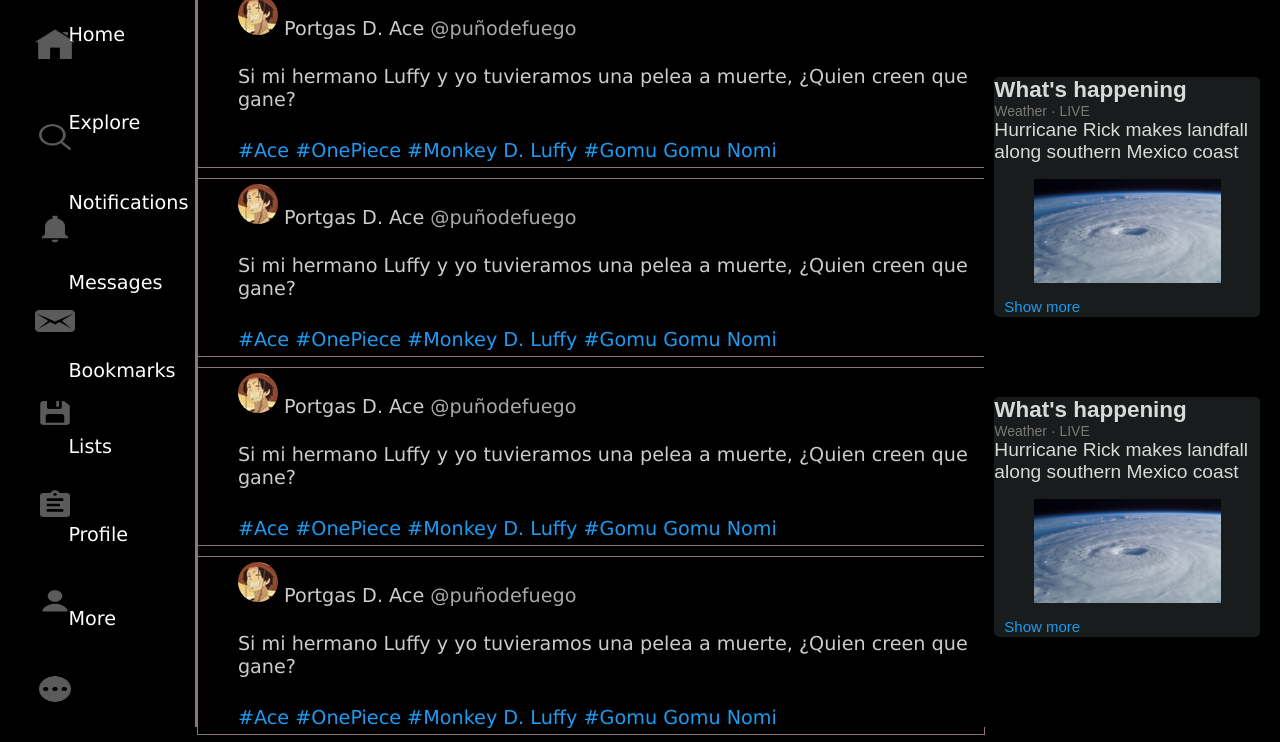
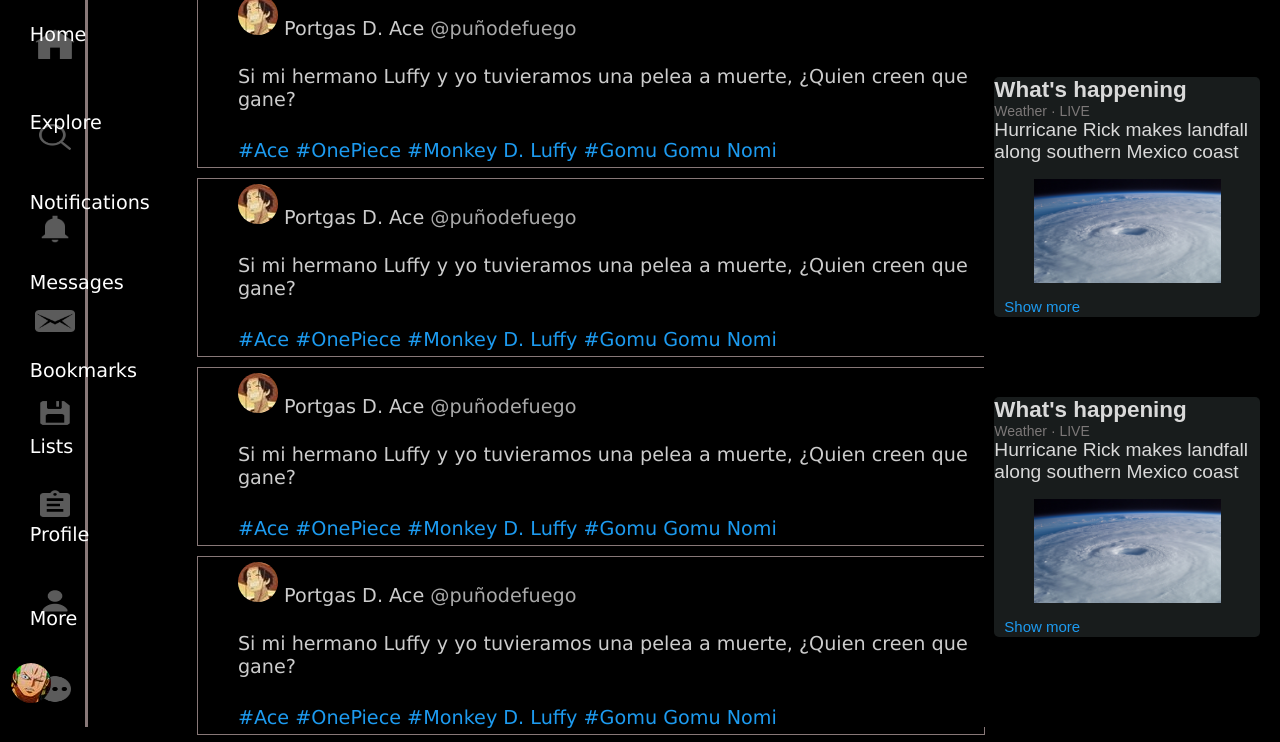
Before and after one commit to AdrianRMV/TrabajosProgramacionWeb, a plain HTML site: page trabajo 3/Inicio tw/index.html in a window 1280 px wide. Shown: the part 73-815 px from the top of the page. Drawn offline with Linux system fonts and the light colour scheme; files whose address does not match are found by name.

Commit message:
Se agrego animacion en imagenes y terminado

```diff
--- a/trabajo 3/Inicio tw/css/estilos.css
+++ b/trabajo 3/Inicio tw/css/estilos.css
@@ -79,6 +79,7 @@ body {
     display: none;
     background-color: black;
     border-right: solid 3px rgba(151, 133, 133,0.9);
+    max-width: fit-content;
 }
 .sidebar-right{
     display: none;
@@ -109,6 +110,7 @@ body {
     border-radius: 20px;
     left:1vw;
     top: 16%;
+    cursor: pointer;
 }
 
 .destello {
@@ -165,6 +167,17 @@ body {
     /* background-color: #1d9bf0; */
     border-style: none;
     background-image: url(./images/zoro.jpg);
+}
+
+.icono-perfil {
+    width: 40px;
+    height: 40px;
+    border-style: none;
+    border-radius: 20px;
+    position: absolute;
+    left: 13%;
+    bottom: 3%;
+    cursor: pointer;
 }
 
 /* ============================ */
@@ -365,6 +378,6 @@ body {
     text-decoration-line: underline;
 }
 
-/* .more-right:hover{
-
-} */
+img:hover {
+    transform: scale(1.1,1.1);
+}
--- a/trabajo 3/Inicio tw/index.html
+++ b/trabajo 3/Inicio tw/index.html
@@ -1,5 +1,6 @@
 <!DOCTYPE html>
 <html lang="en">
+
 <head>
     <meta charset="UTF-8">
     <meta http-equiv="X-UA-Compatible" content="IE=edge">
@@ -7,6 +8,7 @@
     <title>Home / Twitter</title>
     <link rel="stylesheet" href="./css/estilos.css">
 </head>
+
 <body class="grid-container">
     <header class="header">
         <img src="./images/zoro.jpg" class="perfil" />
@@ -15,14 +17,14 @@
     </header>
     <article class="main">
         <div class="c1">
-            <img src="./images/ace.jpg" class="profile-img"/>
+            <img src="./images/ace.jpg" class="profile-img" />
             <p class="name-profile">Portgas D. Ace</p>
             <p class="username-profile">@puñodefuego</p>
             <p class="text-content">Si mi hermano Luffy y yo tuvieramos una pelea a muerte, ¿Quien creen que gane?</p>
             <p class="hashtags-content">#Ace #OnePiece #Monkey D. Luffy #Gomu Gomu Nomi</p>
         </div>
         <div class="c1">
-            <img src="./images/ace.jpg" class="profile-img"/>
+            <img src="./images/ace.jpg" class="profile-img" />
             <p class="name-profile">Portgas D. Ace</p>
             <p class="username-profile">@puñodefuego</p>
             <p class="text-content">Si mi hermano Luffy y yo tuvieramos una pelea a muerte, ¿Quien creen que gane?</p>
@@ -30,7 +32,7 @@
 
         </div>
         <div class="c1">
-            <img src="./images/ace.jpg" class="profile-img"/>
+            <img src="./images/ace.jpg" class="profile-img" />
             <p class="name-profile">Portgas D. Ace</p>
             <p class="username-profile">@puñodefuego</p>
             <p class="text-content">Si mi hermano Luffy y yo tuvieramos una pelea a muerte, ¿Quien creen que gane?</p>
@@ -38,7 +40,7 @@
 
         </div>
         <div class="c1">
-            <img src="./images/ace.jpg" class="profile-img"/>
+            <img src="./images/ace.jpg" class="profile-img" />
             <p class="name-profile">Portgas D. Ace</p>
             <p class="username-profile">@puñodefuego</p>
             <p class="text-content">Si mi hermano Luffy y yo tuvieramos una pelea a muerte, ¿Quien creen que gane?</p>
@@ -46,7 +48,7 @@
 
         </div>
         <div class="c1">
-            <img src="./images/ace.jpg" class="profile-img"/>
+            <img src="./images/ace.jpg" class="profile-img" />
             <p class="name-profile">Portgas D. Ace</p>
             <p class="username-profile">@puñodefuego</p>
             <p class="text-content">Si mi hermano Luffy y yo tuvieramos una pelea a muerte, ¿Quien creen que gane?</p>
@@ -54,7 +56,7 @@
 
         </div>
         <div class="c1">
-            <img src="./images/ace.jpg" class="profile-img"/>
+            <img src="./images/ace.jpg" class="profile-img" />
             <p class="name-profile">Portgas D. Ace</p>
             <p class="username-profile">@puñodefuego</p>
             <p class="text-content">Si mi hermano Luffy y yo tuvieramos una pelea a muerte, ¿Quien creen que gane?</p>
@@ -62,7 +64,7 @@
 
         </div>
         <div class="c1">
-            <img src="./images/ace.jpg" class="profile-img"/>
+            <img src="./images/ace.jpg" class="profile-img" />
             <p class="name-profile">Portgas D. Ace</p>
             <p class="username-profile">@puñodefuego</p>
             <p class="text-content">Si mi hermano Luffy y yo tuvieramos una pelea a muerte, ¿Quien creen que gane?</p>
@@ -70,7 +72,7 @@
 
         </div>
         <div class="c1">
-            <img src="./images/ace.jpg" class="profile-img"/>
+            <img src="./images/ace.jpg" class="profile-img" />
             <p class="name-profile">Portgas D. Ace</p>
             <p class="username-profile">@puñodefuego</p>
             <p class="text-content">Si mi hermano Luffy y yo tuvieramos una pelea a muerte, ¿Quien creen que gane?</p>
@@ -80,16 +82,24 @@
 
     </article>
     <aside class="sidebar-left">
-        <img src="./images/pajaro3.png" class="iconos-sidebar-left" / >
-        <img src="./images/home.png" class="iconos-sidebar-left" / > <p class="elementos-sidebar-left_txt1">Home</p>
-        <img src="./images/search.png" class="iconos-sidebar-left" / > <p class="elementos-sidebar-left_txt2">Explore</p>
-        <img src="./images/bell.png" class="iconos-sidebar-left" / > <p class="elementos-sidebar-left_txt3">Notifications</p>
-        <img src="./images/mail.png" class="iconos-sidebar-left" / > <p class="elementos-sidebar-left_txt4">Messages</p>
-        <img src="./images/save.png" class="iconos-sidebar-left" / > <p class="elementos-sidebar-left_txt5">Bookmarks</p>
-        <img src="./images/text.png" class="iconos-sidebar-left" / > <p class="elementos-sidebar-left_txt6">Lists</p>
-        <img src="./images/persona.png" class="iconos-sidebar-left" / > <p class="elementos-sidebar-left_txt7">Profile</p>
-        <img src="./images/more.png" class="iconos-sidebar-left" / > <p class="elementos-sidebar-left_txt8">More</p>
-        <button class="tweet"></button>
+        <img src="./images/pajaro3.png" class="iconos-sidebar-left" />
+        <img src="./images/home.png" class="iconos-sidebar-left" />
+        <p class="elementos-sidebar-left_txt1">Home</p>
+        <img src="./images/search.png" class="iconos-sidebar-left" />
+        <p class="elementos-sidebar-left_txt2">Explore</p>
+        <img src="./images/bell.png" class="iconos-sidebar-left" />
+        <p class="elementos-sidebar-left_txt3">Notifications</p>
+        <img src="./images/mail.png" class="iconos-sidebar-left" />
+        <p class="elementos-sidebar-left_txt4">Messages</p>
+        <img src="./images/save.png" class="iconos-sidebar-left" />
+        <p class="elementos-sidebar-left_txt5">Bookmarks</p>
+        <img src="./images/text.png" class="iconos-sidebar-left" />
+        <p class="elementos-sidebar-left_txt6">Lists</p>
+        <img src="./images/persona.png" class="iconos-sidebar-left" />
+        <p class="elementos-sidebar-left_txt7">Profile</p>
+        <img src="./images/more.png" class="iconos-sidebar-left" />
+        <p class="elementos-sidebar-left_txt8">More</p>
+        <img src="./images/zoro.jpg"class="icono-perfil" />
     </aside>
     <aside class="sidebar-right">
         <div class="busqueda">
@@ -99,31 +109,32 @@
             <h3>What's happening</h3>
             <p class="topic-content-right">Weather · LIVE</p>
             <p class="content-sidebar-right">Hurricane Rick makes landfall along southern Mexico coast</p>
-            <img src="./images/content right/hurricane.jpg" class="image-content-right"/>
+            <img src="./images/content right/hurricane.jpg" class="image-content-right" />
             <p class="more-right">Show more</p>
         </div>
         <div class="contenido-right">
             <h3>What's happening</h3>
             <p class="topic-content-right">Weather · LIVE</p>
             <p class="content-sidebar-right">Hurricane Rick makes landfall along southern Mexico coast</p>
-            <img src="./images/content right/hurricane.jpg" class="image-content-right"/>
+            <img src="./images/content right/hurricane.jpg" class="image-content-right" />
             <p class="more-right">Show more</p>
         </div>
 
     </aside>
     <footer class="footer">
         <div class="iconos">
-            <img src="./images/home.png" class="icons"/>
+            <img src="./images/home.png" class="icons" />
         </div>
         <div class="iconos">
-            <img src="./images/search.png" class="icons"/>
+            <img src="./images/search.png" class="icons" />
         </div>
         <div class="iconos">
-            <img src="./images/bell.png" class="icons"/>
+            <img src="./images/bell.png" class="icons" />
         </div>
         <div class="iconos">
-            <img src="./images/mail.png" class="icons"/>
+            <img src="./images/mail.png" class="icons" />
         </div>
     </footer>
 </body>
+
 </html>
```
Lines whose indentation alone changed are shown as unchanged.
